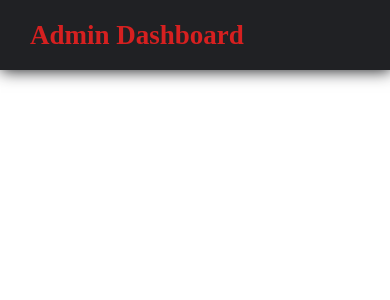
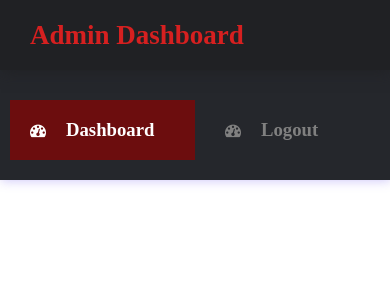
Before and after one commit to yousifdahabra/AI-Movie-Recommender, a PHP site: page /pages/admin/dashboard.html in a window 390 px wide. Shown: the top 300 px of the page. Run offline with PHP 8.4, Linux system fonts and the light colour scheme.

Commit message:
Add Dashboard - dashboard-nav-option with  responsive

```diff
--- a/front/pages/admin/dashboard.html
+++ b/front/pages/admin/dashboard.html
@@ -17,5 +17,23 @@
             <div class="logo text-color">Admin Dashboard</div>
         </div>
     </header>
+
+    <div class="flex dashboard-main-container">
+        <div class="dashboard-nav-container">
+            <nav class="flex flex-direction-column justify-content-space-between second-background-color dashboard-nav">
+                <div class="dashboard-nav-options">
+                        <a href="#" class="dashboard-nav-option active">
+                            <i class="fa fa-tachometer" aria-hidden="true"></i>
+                            <h3> Dashboard</h3>
+                        </a>
+                        <a id="logout_btn" href="#" class="dashboard-nav-option normal-text">
+                            <i class="fa fa-tachometer" aria-hidden="true"></i>
+                            <h3>Logout</h3>
+                        </a>
+
+                    </div>
+                </nav>
+        </div>
+    </div>
 </body>
 </html>
--- a/front/style/base/dashboard_base.css
+++ b/front/style/base/dashboard_base.css
@@ -21,5 +21,9 @@ body{
     background-color: #202124;
 }
 .second-background-color{
+    background-color:#25272C
+}
 
+.normal-text{
+    color: grey;
 }
--- a/front/style/pages/dashboard.css
+++ b/front/style/pages/dashboard.css
@@ -12,3 +12,93 @@
     font-weight: 600;
     gap: 10px;
 }
+
+.dashboard-main-container {
+    width: 100vw;
+    position: relative;
+    top: 70px;
+    z-index: 1;
+}
+
+
+.dashboard-nav-container {
+    height: calc(100vh - 70px);
+    width: 250px;
+    position: relative;
+    overflow-y: hidden;
+    overflow-x: hidden;
+    transition: all 0.5s ease-in-out;
+}
+/* Start nav  */
+.dashboard-nav {
+    min-height: 91vh;
+    width: 250px;
+    position: absolute;
+    top: 0px;
+    left: 00;
+    box-shadow: 1px 1px 10px #c6bdf8d2;
+    overflow: hidden;
+    padding: 30px 0 20px 0;
+}
+
+.dashboard-nav-container {
+    height: calc(100vh - 70px);
+    width: 250px;
+    position: relative;
+    overflow-y: hidden;
+    overflow-x: hidden;
+    transition: all 0.5s ease-in-out;
+}
+
+.dashboard-nav-option {
+    width: 250px;
+    height: 60px;
+    padding: 0 30px 0 20px;
+    display: flex;
+    gap: 20px;
+    align-items: center;
+    transition: all 0.1s ease-in-out;
+    text-decoration: none;
+}
+
+.dashboard-nav-option:hover {
+    border-left: 5px solid #a2a2a2;
+    background-color: #dadada;
+    cursor: pointer;
+}
+
+.active {
+    background-color: #7f0707cc;
+    color: white;
+}
+
+.active:hover {
+    border-left: 5px solid #a2a2a2;
+    background-color: #dadada;
+    cursor: pointer;
+    color: black;
+}
+
+.fa-bars {
+    font-size: 24px !important;
+}
+@media screen and (max-width: 850px) {
+    .dashboard-main-container{
+        display: flex;
+        flex-direction: column;
+    }
+    .dashboard-nav-container{
+        height:20vh;
+        width:100%;
+    }
+    .dashboard-nav{
+        width:100%;
+        min-height:0;
+    }
+    .dashboard-nav-option{
+        margin-left: 10px;
+    }
+    .dashboard-nav-options{
+        display: flex;
+    }
+}
```
